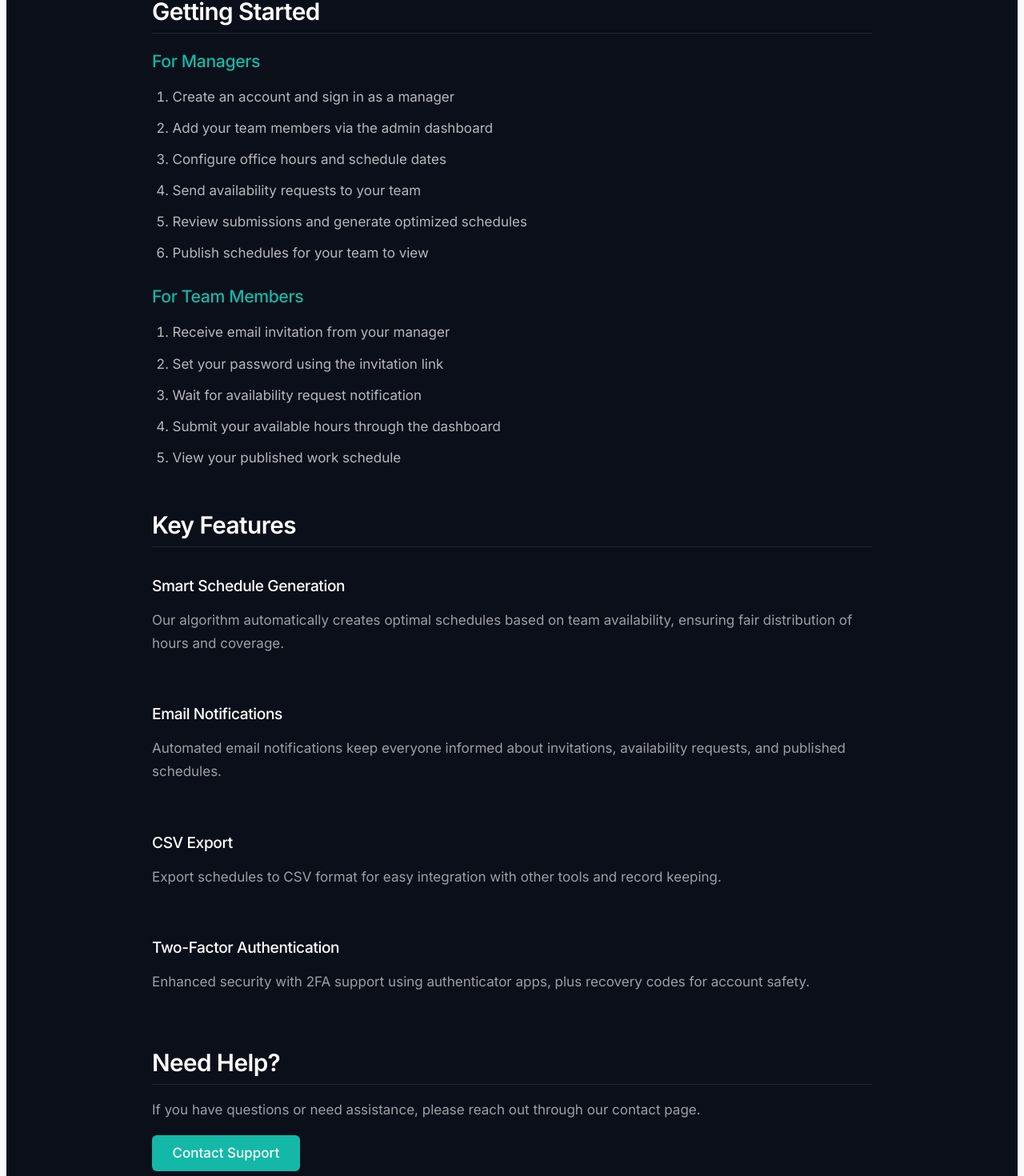
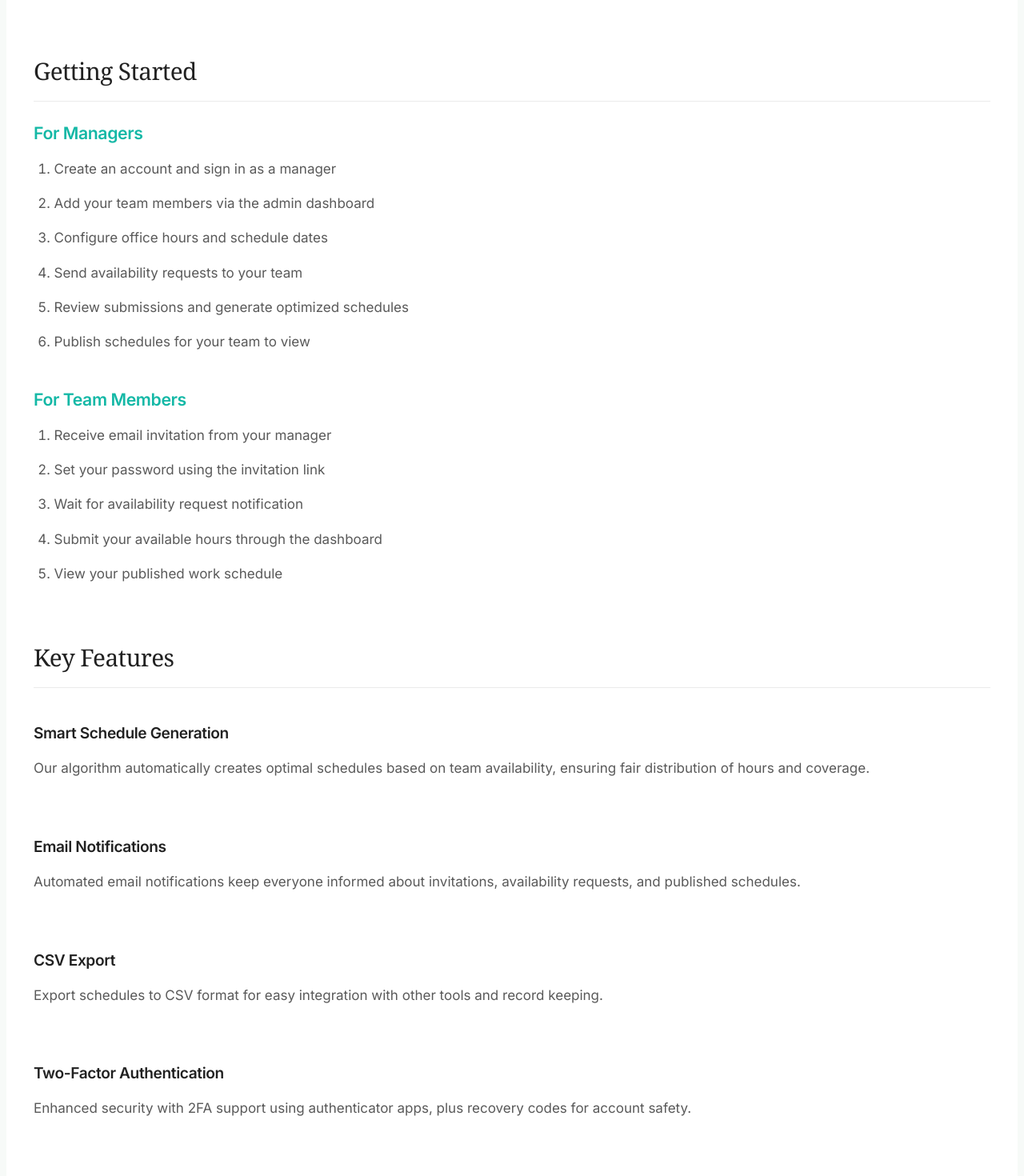
Before and after one commit to ArsalanAnwer0/schedule-builder, a Next.js app: page /docs in a window 1280 px wide. Shown: the part 244-1714 px from the top of the page at 80% size. Built offline with nearby package versions, Linux system fonts and the light colour scheme.

Commit message:
Update docs page to light mode with serif typography
Convert documentation page from dark to light mode:
- White background with dark text
- Georgia serif fonts for main headings
- Teal accent color maintained
- Increased spacing for readability
- Matches landing page aesthetic

```diff
--- a/app/docs/page.jsx
+++ b/app/docs/page.jsx
@@ -6,15 +6,15 @@ export default function DocsPage() {
   return (
     <div style={{
       minHeight: "100vh",
-      backgroundColor: "#0a0f1a",
-      padding: "2rem"
+      backgroundColor: "#ffffff",
+      padding: "4rem 2rem"
     }}>
       <div style={{
-        maxWidth: "900px",
+        maxWidth: "1200px",
         margin: "0 auto"
       }}>
         {/* Header */}
-        <div style={{ marginBottom: "3rem" }}>
+        <div style={{ marginBottom: "4rem" }}>
           <Link
             href="/"
             style={{
@@ -24,116 +24,127 @@ export default function DocsPage() {
               display: "flex",
               alignItems: "center",
               gap: "0.5rem",
-              marginBottom: "2rem"
+              marginBottom: "2.5rem",
+              fontWeight: "400"
             }}
+            onMouseOver={(e) => e.currentTarget.style.color = "#0d9488"}
+            onMouseOut={(e) => e.currentTarget.style.color = "#14b8a6"}
           >
             ← Back to Home
           </Link>
           <h1 style={{
+            fontFamily: "Georgia, serif",
             fontSize: "2.5rem",
-            fontWeight: "600",
-            color: "#ffffff",
-            marginBottom: "0.75rem"
+            fontWeight: "400",
+            color: "rgba(0, 0, 0, 0.87)",
+            marginBottom: "1rem",
+            letterSpacing: "-0.02em"
           }}>
             Documentation
           </h1>
           <p style={{
-            color: "rgba(255, 255, 255, 0.6)",
+            color: "rgba(0, 0, 0, 0.65)",
             fontSize: "1.125rem",
-            fontWeight: "300"
+            fontWeight: "300",
+            lineHeight: "1.6"
           }}>
             Everything you need to know about Schedule Builder
           </p>
         </div>
 
         {/* Getting Started */}
-        <section style={{ marginBottom: "3rem" }}>
+        <section style={{ marginBottom: "4rem" }}>
           <h2 style={{
+            fontFamily: "Georgia, serif",
             fontSize: "1.75rem",
-            fontWeight: "600",
-            color: "#ffffff",
-            marginBottom: "1rem",
-            paddingBottom: "0.5rem",
-            borderBottom: "1px solid rgba(255, 255, 255, 0.1)"
+            fontWeight: "400",
+            color: "rgba(0, 0, 0, 0.87)",
+            marginBottom: "1.5rem",
+            paddingBottom: "1rem",
+            borderBottom: "1px solid rgba(0, 0, 0, 0.08)"
           }}>
             Getting Started
           </h2>
 
-          <div style={{ marginBottom: "1.5rem" }}>
+          <div style={{ marginBottom: "2.5rem" }}>
             <h3 style={{
               fontSize: "1.25rem",
-              fontWeight: "500",
+              fontWeight: "600",
               color: "#14b8a6",
-              marginBottom: "0.75rem"
+              marginBottom: "1rem"
             }}>
               For Managers
             </h3>
             <ol style={{
-              color: "rgba(255, 255, 255, 0.7)",
+              color: "rgba(0, 0, 0, 0.65)",
               lineHeight: "1.8",
-              paddingLeft: "1.5rem"
+              paddingLeft: "1.5rem",
+              fontWeight: "400"
             }}>
-              <li style={{ marginBottom: "0.5rem" }}>Create an account and sign in as a manager</li>
-              <li style={{ marginBottom: "0.5rem" }}>Add your team members via the admin dashboard</li>
-              <li style={{ marginBottom: "0.5rem" }}>Configure office hours and schedule dates</li>
-              <li style={{ marginBottom: "0.5rem" }}>Send availability requests to your team</li>
-              <li style={{ marginBottom: "0.5rem" }}>Review submissions and generate optimized schedules</li>
-              <li style={{ marginBottom: "0.5rem" }}>Publish schedules for your team to view</li>
+              <li style={{ marginBottom: "0.75rem" }}>Create an account and sign in as a manager</li>
+              <li style={{ marginBottom: "0.75rem" }}>Add your team members via the admin dashboard</li>
+              <li style={{ marginBottom: "0.75rem" }}>Configure office hours and schedule dates</li>
+              <li style={{ marginBottom: "0.75rem" }}>Send availability requests to your team</li>
+              <li style={{ marginBottom: "0.75rem" }}>Review submissions and generate optimized schedules</li>
+              <li style={{ marginBottom: "0.75rem" }}>Publish schedules for your team to view</li>
             </ol>
           </div>
 
           <div>
             <h3 style={{
               fontSize: "1.25rem",
-              fontWeight: "500",
+              fontWeight: "600",
               color: "#14b8a6",
-              marginBottom: "0.75rem"
+              marginBottom: "1rem"
             }}>
               For Team Members
             </h3>
             <ol style={{
-              color: "rgba(255, 255, 255, 0.7)",
+              color: "rgba(0, 0, 0, 0.65)",
               lineHeight: "1.8",
-              paddingLeft: "1.5rem"
+              paddingLeft: "1.5rem",
+              fontWeight: "400"
             }}>
-              <li style={{ marginBottom: "0.5rem" }}>Receive email invitation from your manager</li>
-              <li style={{ marginBottom: "0.5rem" }}>Set your password using the invitation link</li>
-              <li style={{ marginBottom: "0.5rem" }}>Wait for availability request notification</li>
-              <li style={{ marginBottom: "0.5rem" }}>Submit your available hours through the dashboard</li>
-              <li style={{ marginBottom: "0.5rem" }}>View your published work schedule</li>
+              <li style={{ marginBottom: "0.75rem" }}>Receive email invitation from your manager</li>
+              <li style={{ marginBottom: "0.75rem" }}>Set your password using the invitation link</li>
+              <li style={{ marginBottom: "0.75rem" }}>Wait for availability request notification</li>
+              <li style={{ marginBottom: "0.75rem" }}>Submit your available hours through the dashboard</li>
+              <li style={{ marginBottom: "0.75rem" }}>View your published work schedule</li>
             </ol>
           </div>
         </section>
 
         {/* Key Features */}
-        <section style={{ marginBottom: "3rem" }}>
+        <section style={{ marginBottom: "4rem" }}>
           <h2 style={{
+            fontFamily: "Georgia, serif",
             fontSize: "1.75rem",
-            fontWeight: "600",
-            color: "#ffffff",
-            marginBottom: "1rem",
-            paddingBottom: "0.5rem",
-            borderBottom: "1px solid rgba(255, 255, 255, 0.1)"
+            fontWeight: "400",
+            color: "rgba(0, 0, 0, 0.87)",
+            marginBottom: "1.5rem",
+            paddingBottom: "1rem",
+            borderBottom: "1px solid rgba(0, 0, 0, 0.08)"
           }}>
             Key Features
           </h2>
 
           <div style={{
             display: "grid",
-            gap: "1.5rem"
+            gap: "2rem"
           }}>
             <div>
               <h3 style={{
                 fontSize: "1.125rem",
-                fontWeight: "500",
-                color: "#ffffff",
-                marginBottom: "0.5rem"
+                fontWeight: "600",
+                color: "rgba(0, 0, 0, 0.87)",
+                marginBottom: "0.75rem"
               }}>
                 Smart Schedule Generation
               </h3>
               <p style={{
-                color: "rgba(255, 255, 255, 0.6)",
-                lineHeight: "1.7"
+                color: "rgba(0, 0, 0, 0.65)",
+                lineHeight: "1.8",
+                fontWeight: "400"
               }}>
                 Our algorithm automatically creates optimal schedules based on team availability, ensuring fair distribution of hours and coverage.
               </p>
@@ -142,15 +153,16 @@ export default function DocsPage() {
             <div>
               <h3 style={{
                 fontSize: "1.125rem",
-                fontWeight: "500",
-                color: "#ffffff",
-                marginBottom: "0.5rem"
+                fontWeight: "600",
+                color: "rgba(0, 0, 0, 0.87)",
+                marginBottom: "0.75rem"
               }}>
                 Email Notifications
               </h3>
               <p style={{
-                color: "rgba(255, 255, 255, 0.6)",
-                lineHeight: "1.7"
+                color: "rgba(0, 0, 0, 0.65)",
+                lineHeight: "1.8",
+                fontWeight: "400"
               }}>
                 Automated email notifications keep everyone informed about invitations, availability requests, and published schedules.
               </p>
@@ -159,15 +171,16 @@ export default function DocsPage() {
             <div>
               <h3 style={{
                 fontSize: "1.125rem",
-                fontWeight: "500",
-                color: "#ffffff",
-                marginBottom: "0.5rem"
+                fontWeight: "600",
+                color: "rgba(0, 0, 0, 0.87)",
+                marginBottom: "0.75rem"
               }}>
               CSV Export
               </h3>
               <p style={{
-                color: "rgba(255, 255, 255, 0.6)",
-                lineHeight: "1.7"
+                color: "rgba(0, 0, 0, 0.65)",
+                lineHeight: "1.8",
+                fontWeight: "400"
               }}>
                 Export schedules to CSV format for easy integration with other tools and record keeping.
               </p>
@@ -176,15 +189,16 @@ export default function DocsPage() {
             <div>
               <h3 style={{
                 fontSize: "1.125rem",
-                fontWeight: "500",
-                color: "#ffffff",
-                marginBottom: "0.5rem"
+                fontWeight: "600",
+                color: "rgba(0, 0, 0, 0.87)",
+                marginBottom: "0.75rem"
               }}>
                 Two-Factor Authentication
               </h3>
               <p style={{
-                color: "rgba(255, 255, 255, 0.6)",
-                lineHeight: "1.7"
+                color: "rgba(0, 0, 0, 0.65)",
+                lineHeight: "1.8",
+                fontWeight: "400"
               }}>
                 Enhanced security with 2FA support using authenticator apps, plus recovery codes for account safety.
               </p>
@@ -195,19 +209,21 @@ export default function DocsPage() {
         {/* Support */}
         <section>
           <h2 style={{
+            fontFamily: "Georgia, serif",
             fontSize: "1.75rem",
-            fontWeight: "600",
-            color: "#ffffff",
-            marginBottom: "1rem",
-            paddingBottom: "0.5rem",
-            borderBottom: "1px solid rgba(255, 255, 255, 0.1)"
+            fontWeight: "400",
+            color: "rgba(0, 0, 0, 0.87)",
+            marginBottom: "1.5rem",
+            paddingBottom: "1rem",
+            borderBottom: "1px solid rgba(0, 0, 0, 0.08)"
           }}>
             Need Help?
           </h2>
           <p style={{
-            color: "rgba(255, 255, 255, 0.6)",
-            lineHeight: "1.7",
-            marginBottom: "1rem"
+            color: "rgba(0, 0, 0, 0.65)",
+            lineHeight: "1.8",
+            marginBottom: "1.5rem",
+            fontWeight: "400"
           }}>
             If you have questions or need assistance, please reach out through our contact page.
           </p>
@@ -215,14 +231,17 @@ export default function DocsPage() {
             href="/contact"
             style={{
               display: "inline-block",
-              padding: "0.75rem 1.5rem",
+              padding: "0.875rem 1.75rem",
               background: "#14b8a6",
               color: "#ffffff",
-              borderRadius: "6px",
+              borderRadius: "8px",
               textDecoration: "none",
               fontWeight: "500",
-              transition: "background 0.2s"
+              transition: "background 0.2s",
+              fontSize: "1rem"
             }}
+            onMouseOver={(e) => e.currentTarget.style.background = "#0d9488"}
+            onMouseOut={(e) => e.currentTarget.style.background = "#14b8a6"}
           >
             Contact Support
           </Link>
```
